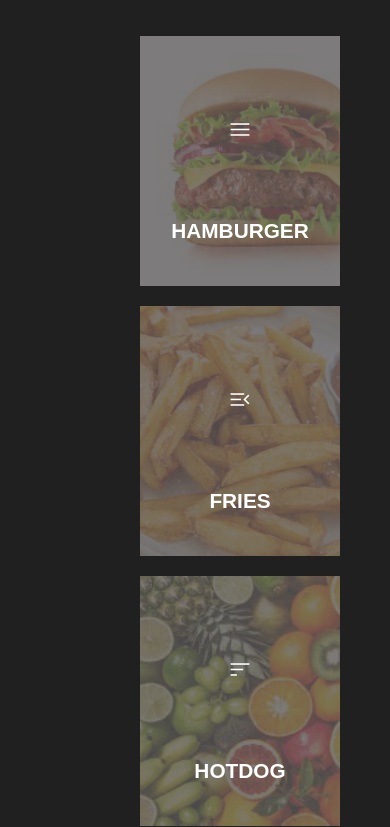
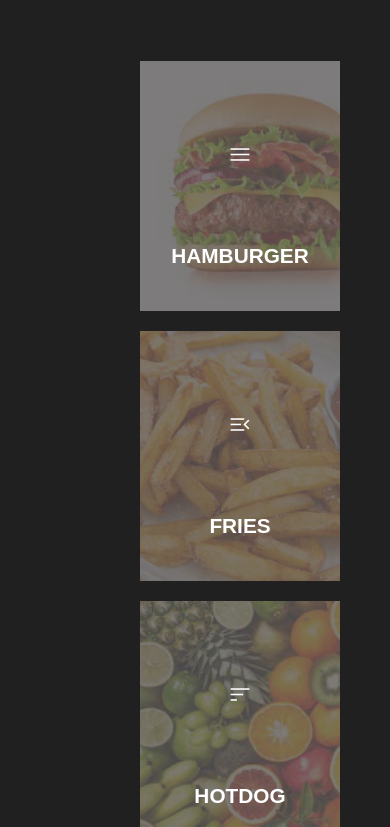
Before and after one commit to barathbalasubramanian/UI_design, a plain HTML site: page index.html in a window 390 px wide. Shown: the part 172-999 px from the top of the page. Drawn offline with nearby package versions, Linux system fonts and the light colour scheme.

Commit message:
Update style.css

```diff
--- a/style.css
+++ b/style.css
@@ -210,9 +210,8 @@ body{
 }
 @media only screen and (max-width:830px) {
     body{
-        background-color: #202020;
         position : relative;
-        top:45px
+        top:70px
     }
     .heading #title {
         font-size: 2rem;
@@ -251,6 +250,10 @@ body{
 }
     }
 @media only screen and (max-width:600px) {
+    body{
+        position : relative;
+        top:70px
+    }
     .firstdiv {
         margin: 24px;
         display: flex;
@@ -273,6 +276,11 @@ body{
     }
     }
 @media only screen and (max-width:500px) {
+    body{
+        background-color: #202020;
+        position : relative;
+        top:70px
+    }
     .firstdiv {
         margin: 115px;
         margin-top: 17%;
```
